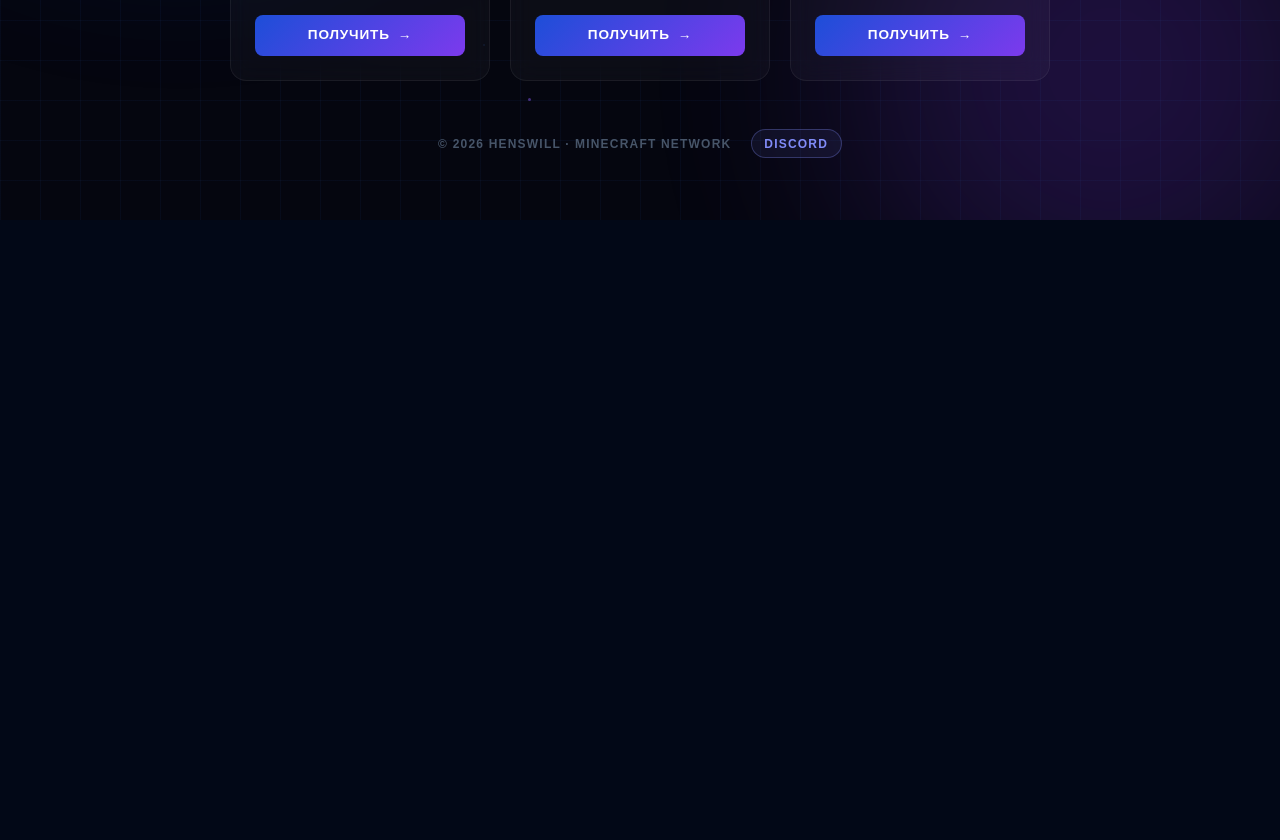
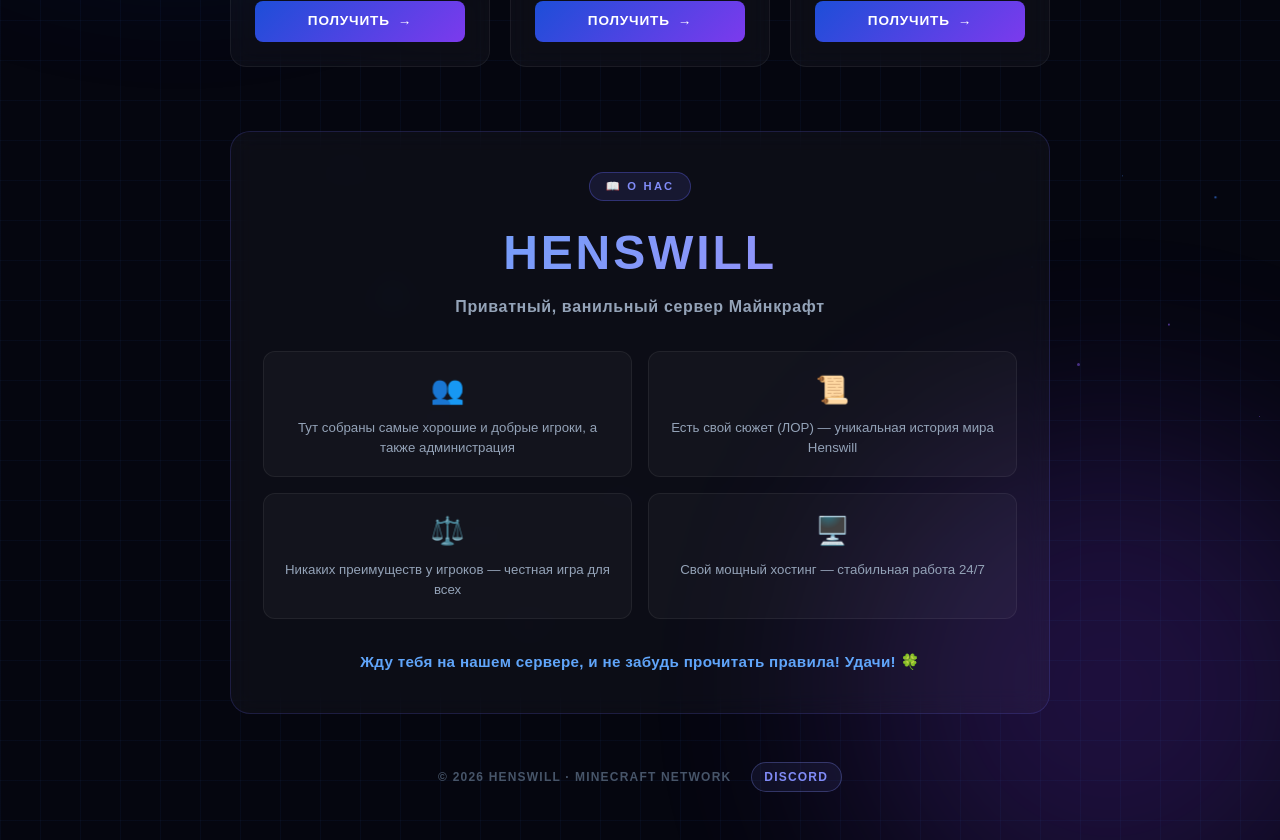
Before and after one commit to pr-poehali-dev/henswill-minecraft-servers, a React (Vite) app: page / in a window 1280 px wide. Shown: the part 580-1420 px from the top of the page. Before the commit the page ends 800 px from the top, so only its background shows below. Built offline with nearby package versions, Linux system fonts and the light colour scheme.

Commit message:
Добавить раздел "О нас"

```diff
--- a/src/index.css
+++ b/src/index.css
@@ -304,6 +304,111 @@
   transform: scale(1.03);
 }
 
+/* About section */
+.about-section {
+  position: relative;
+  z-index: 10;
+  margin-top: 4rem;
+  width: 100%;
+  max-width: 820px;
+  background: rgba(255, 255, 255, 0.03);
+  border: 1px solid rgba(99, 102, 241, 0.2);
+  border-radius: 20px;
+  padding: 2.5rem 2rem;
+  text-align: center;
+  backdrop-filter: blur(12px);
+  animation: fadeUp 0.7s 0.5s ease both;
+}
+
+.about-badge {
+  display: inline-block;
+  background: rgba(99, 102, 241, 0.12);
+  border: 1px solid rgba(99, 102, 241, 0.35);
+  color: #818cf8;
+  font-size: 0.7rem;
+  font-weight: 700;
+  letter-spacing: 0.2em;
+  padding: 0.3rem 1rem;
+  border-radius: 999px;
+  margin-bottom: 1rem;
+}
+
+.about-title {
+  font-family: "Oswald", sans-serif;
+  font-size: clamp(2rem, 5vw, 3rem);
+  font-weight: 700;
+  text-transform: uppercase;
+  letter-spacing: 0.06em;
+  background: linear-gradient(135deg, #60a5fa, #a78bfa);
+  -webkit-background-clip: text;
+  -webkit-text-fill-color: transparent;
+  background-clip: text;
+  margin-bottom: 0.4rem;
+}
+
+.about-lead {
+  color: #94a3b8;
+  font-size: 1rem;
+  font-weight: 600;
+  letter-spacing: 0.04em;
+  margin-bottom: 2rem;
+}
+
+.about-grid {
+  display: grid;
+  grid-template-columns: repeat(2, 1fr);
+  gap: 1rem;
+  margin-bottom: 2rem;
+}
+
+@media (max-width: 540px) {
+  .about-grid {
+    grid-template-columns: 1fr;
+  }
+  .about-section {
+    padding: 2rem 1.2rem;
+  }
+}
+
+.about-item {
+  background: rgba(255, 255, 255, 0.03);
+  border: 1px solid rgba(255, 255, 255, 0.06);
+  border-radius: 12px;
+  padding: 1.1rem 1rem;
+  display: flex;
+  flex-direction: column;
+  align-items: center;
+  gap: 0.5rem;
+  transition:
+    border-color 0.2s,
+    background 0.2s;
+}
+.about-item:hover {
+  border-color: rgba(99, 102, 241, 0.35);
+  background: rgba(99, 102, 241, 0.06);
+}
+
+.about-item-icon {
+  font-size: 1.7rem;
+  display: block;
+}
+
+.about-item p {
+  color: #94a3b8;
+  font-size: 0.83rem;
+  line-height: 1.5;
+  font-weight: 500;
+  margin: 0;
+}
+
+.about-cta {
+  color: #60a5fa;
+  font-size: 0.95rem;
+  font-weight: 600;
+  letter-spacing: 0.02em;
+  margin: 0;
+}
+
 /* Footer */
 .hw-footer {
   position: relative;
--- a/src/pages/Index.tsx
+++ b/src/pages/Index.tsx
@@ -102,6 +102,32 @@ const Index = () => {
         ))}
       </div>
 
+      {/* About section */}
+      <div className="about-section">
+        <div className="about-badge">📖 О НАС</div>
+        <h2 className="about-title">Henswill</h2>
+        <p className="about-lead">Приватный, ванильный сервер Майнкрафт</p>
+        <div className="about-grid">
+          <div className="about-item">
+            <span className="about-item-icon">👥</span>
+            <p>Тут собраны самые хорошие и добрые игроки, а также администрация</p>
+          </div>
+          <div className="about-item">
+            <span className="about-item-icon">📜</span>
+            <p>Есть свой сюжет (ЛОР) — уникальная история мира Henswill</p>
+          </div>
+          <div className="about-item">
+            <span className="about-item-icon">⚖️</span>
+            <p>Никаких преимуществ у игроков — честная игра для всех</p>
+          </div>
+          <div className="about-item">
+            <span className="about-item-icon">🖥️</span>
+            <p>Свой мощный хостинг — стабильная работа 24/7</p>
+          </div>
+        </div>
+        <p className="about-cta">Жду тебя на нашем сервере, и не забудь прочитать правила! Удачи! 🍀</p>
+      </div>
+
       {/* Footer */}
       <footer className="hw-footer">
         © 2026 Henswill · Minecraft Network
```
